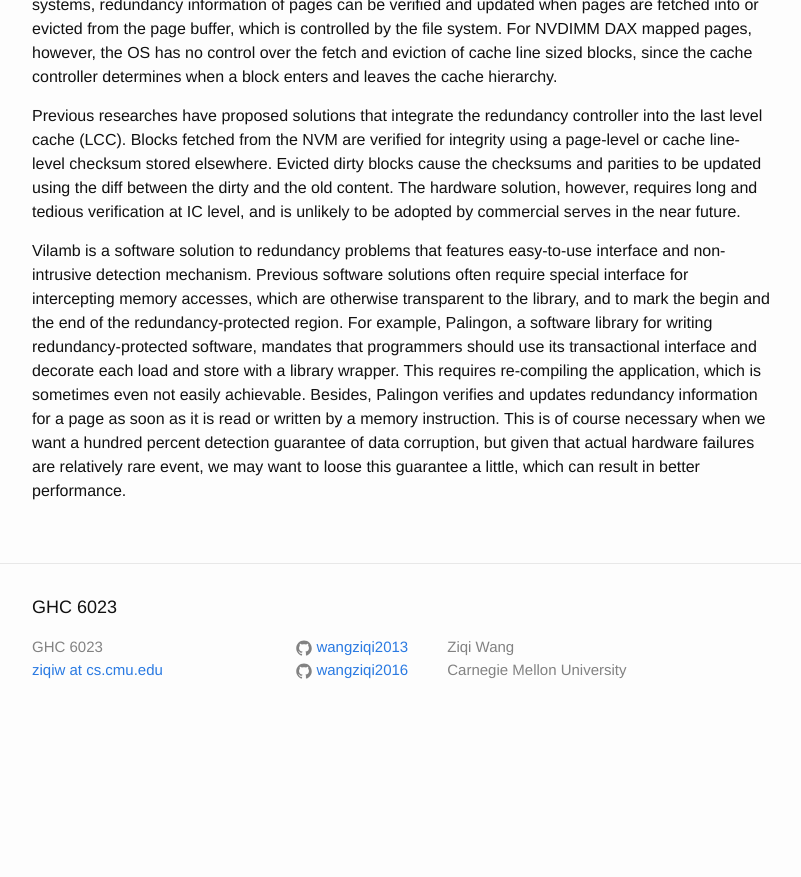
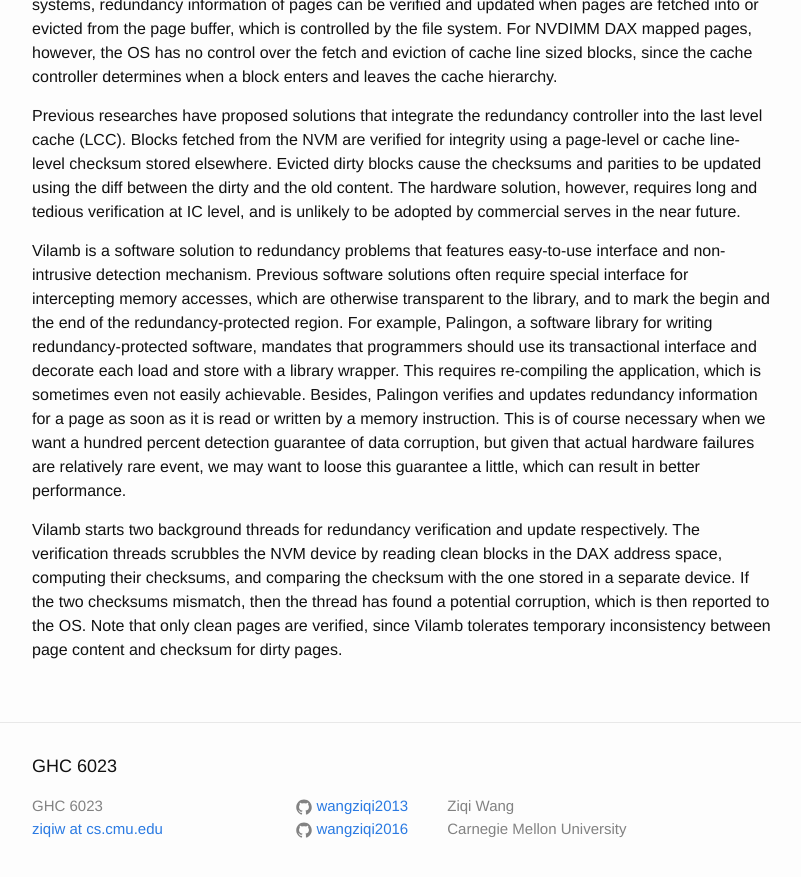
Before and after one commit to wangziqi2013/wangziqi2013.github.io, a Jekyll site: the page built from _posts/2020-01-15-vilamb.markdown, in a window 1280 px wide and 900 px high, scrolled down 571 px. Shown: the top 877 px of the window, without its empty margins (238-1039 px from the left). Built offline with Jekyll 4.4.1, drawn with Linux system fonts in a browser that asks for light colours; before the commit the page ends 1312 px from its top, so only the background shows below that.

Commit message:
Adding scrubbling thread

```diff
--- a/_posts/2020-01-15-vilamb.markdown
+++ b/_posts/2020-01-15-vilamb.markdown
@@ -35,3 +35,9 @@ Besides, Palingon verifies and updates redundancy information for a page as soon
 This is of course necessary when we want a hundred percent detection guarantee of data corruption, but given that actual
 hardware failures are relatively rare event, we may want to loose this guarantee a little, which can result in better
 performance.
+
+Vilamb starts two background threads for redundancy verification and update respectively. The verification threads scrubbles
+the NVM device by reading clean blocks in the DAX address space, computing their checksums, and comparing the checksum with
+the one stored in a separate device. If the two checksums mismatch, then the thread has found a potential corruption, which
+is then reported to the OS. Note that only clean pages are verified, since Vilamb tolerates temporary inconsistency between
+page content and checksum for dirty pages.
```
